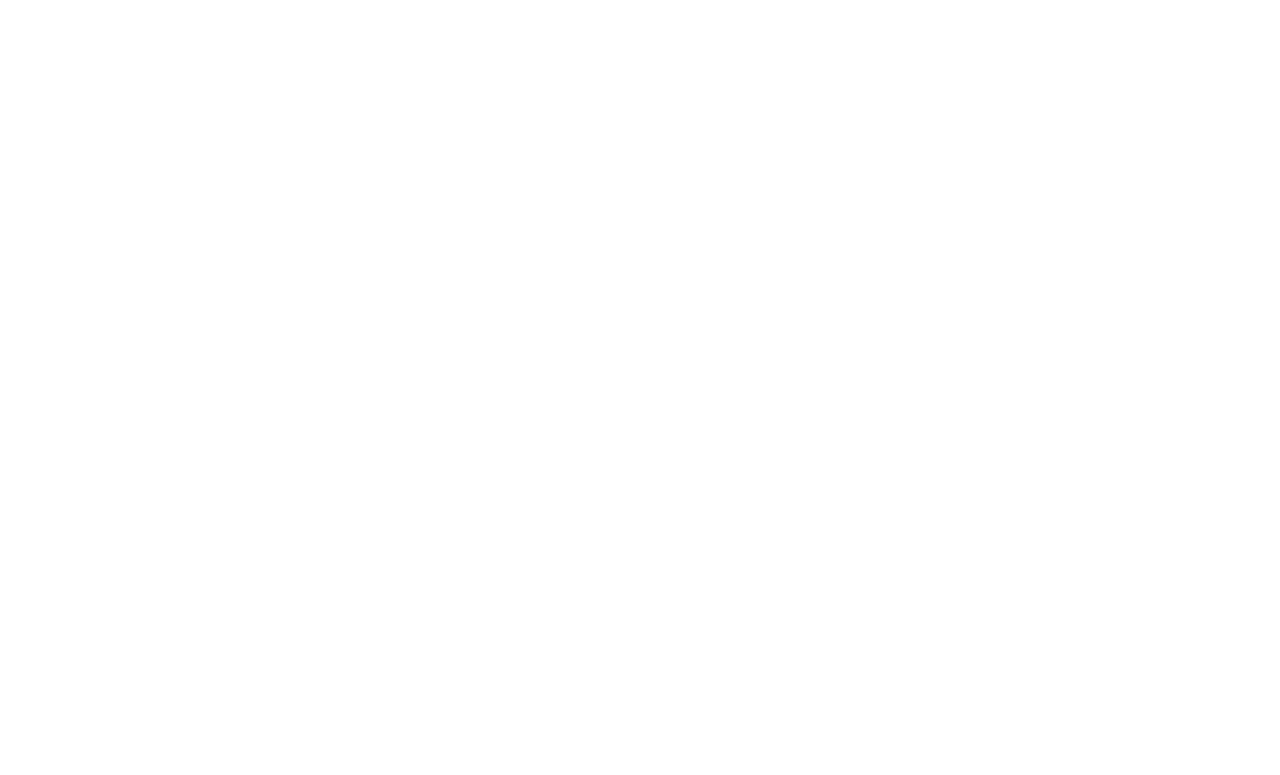
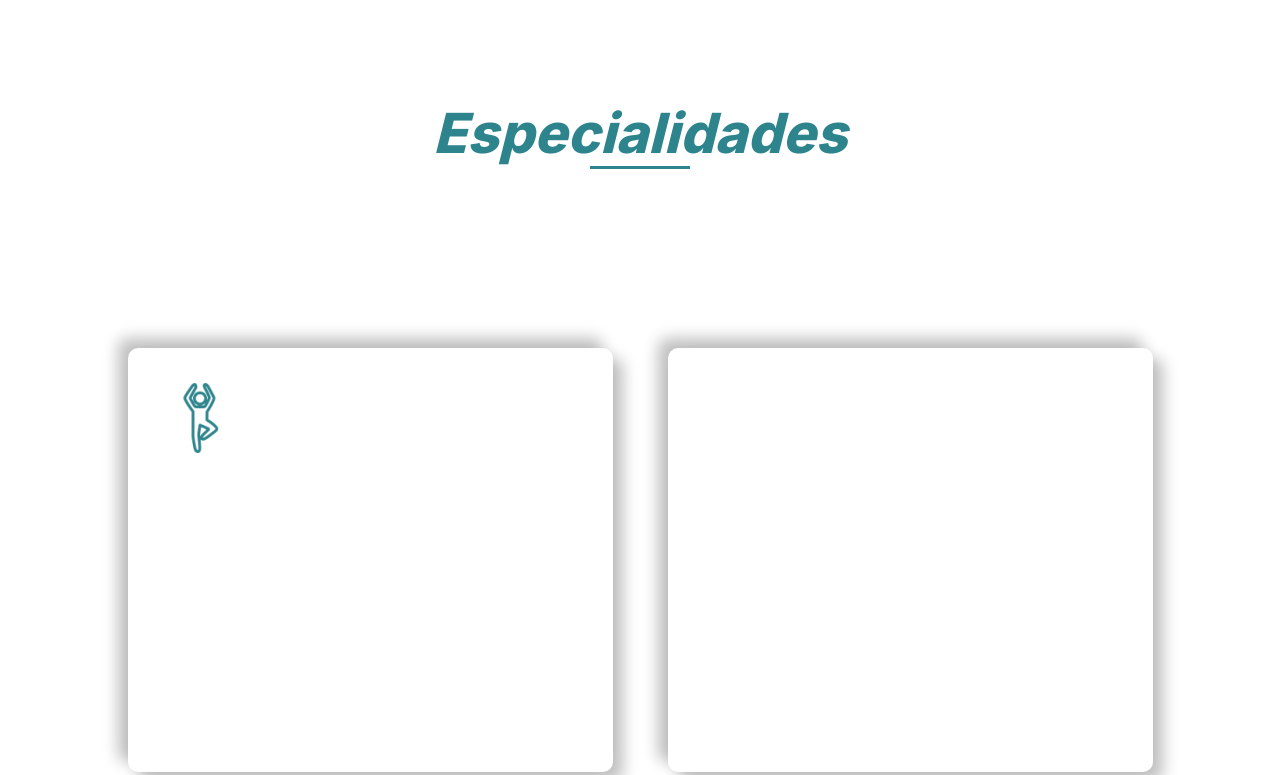
Before and after one commit to Danilim04/FisioCin, a React (Vite) app: page / in a window 1280 px wide. Shown: the part 2022-2797 px from the top of the page. Before the commit the page ends 1860 px from the top, so only its background shows below. Built offline with nearby package versions, Linux system fonts and the light colour scheme.

Commit message:
specialties-v1 - fix - home/ourteam

```diff
--- a/src/components/Home/style/Home.css
+++ b/src/components/Home/style/Home.css
@@ -1,6 +1,6 @@
 section.hero {
-    margin: 15px 0;
-    height: 100vh;
+    margin: 15px 0 0 0;
+    height: 110vh;
     width: 100vw;
     background-image: url(../../../assets/image/home.png);
     background-repeat: no-repeat;
--- a/src/components/Ourteam/index.jsx
+++ b/src/components/Ourteam/index.jsx
@@ -1,4 +1,4 @@
-import './style/Ourteam.css'
+import './Style/Ourteam.css'
 import { FaAngleRight } from 'react-icons/fa'
 import { FaAngleLeft } from 'react-icons/fa'
 import dani from '../../assets/image/Dani.png'
--- a/src/components/Ourteam/style/Ourteam.css
+++ b/src/components/Ourteam/style/Ourteam.css
@@ -22,7 +22,7 @@
 /* Carrossel Nossa equipe */
 section.faixa {
     margin: 50px 0 0 0;
-    height: 100vh;
+    height: 110vh;
     width: 100vw;
     display: flex;
     align-items: center;
--- /dev/null
+++ b/src/components/Specialties/Style/specialties.css
@@ -0,0 +1,58 @@
+.specialtiesTitle {
+    margin: 100px 0 0 0;
+    height: 10vh;
+    width: 100%;
+    display: flex;
+    align-items: center;
+    justify-content: center;
+}
+
+.containerTitle {
+    color: #2D848D;
+    text-align: center;
+    font-family: Inter;
+    font-size: clamp(2.8rem, 1.3813rem + 1.7986vw, 4.8rem);
+    font-style: italic;
+    margin: 0 0 8px 0;
+}
+
+.containerCards {
+    display: grid;
+    grid-template-columns: repeat(2, 0.5fr);
+    grid-template-rows: repeat(2, 0.5fr);
+    justify-items: center;
+    align-items: center;
+    height: 110vh;
+    width: 100%;
+    max-width: 1080px;
+    margin: 150px auto;
+}
+
+.containerCard1,
+.containerCard2,
+.containerCard3,
+.containerCard4 {
+    border-radius: 10px;
+    background: #FFF;
+    box-shadow: -10px -10px 15px 0px rgba(0, 0, 0, 0.25), 10px 10px 15px 0px rgba(0, 0, 0, 0.25);
+    width: 485px;
+    height: 424px;
+    margin: 20px 0;
+    display: grid;
+    grid-template-columns: 0.6fr 1.4fr;
+    grid-template-rows: 0.8fr 1.6fr;
+    grid-auto-columns: 1fr;
+    gap: 0px 0px;
+    grid-auto-flow: row;
+    grid-template-areas:
+    "Imagem- Titulo"
+    ". Texto";
+}
+.containerImgYoga {
+    grid-area: Imagem-;
+    margin: auto;
+}
+.containerImgYoga img {
+    height: 70px;
+    width: 70px;
+}
--- /dev/null
+++ b/src/components/Specialties/index.jsx
@@ -0,0 +1,29 @@
+import React from 'react'
+import './Style/specialties.css'
+import yoga from '../../assets/image/Yoga.png'
+const Specialties = () => {
+  return (
+    <>
+      <section className='specialtiesTitle'>
+        <div className="containerTitle">
+          <h1>Especialidades</h1>
+          <div className="linha"></div>
+        </div>
+      </section>
+      <section className="cards" >
+          <div className="containerCards">
+            <div className="containerCard1">
+              <div className="containerImgYoga">
+                <img src={yoga} alt="" />
+              </div>
+            </div>
+            <div className="containerCard2"></div>
+            <div className="containerCard3"></div>
+            <div className="containerCard4"></div>
+          </div>
+      </section>
+    </>
+  )
+}
+
+export default Specialties
--- a/src/pages/HomePage.jsx
+++ b/src/pages/HomePage.jsx
@@ -2,12 +2,14 @@
 import Header from '../components/Header/index'
 import Home from '../components/Home/index'
 import Ourteam from '../components/Ourteam/index'
+import Specialties from '../components/Specialties/index'
 const HomePage = () => {
   return (
     <>
-    <Header/>
-    <Home/>
-    <Ourteam/>
+      <Header />
+      <Home />
+      <Ourteam />
+      <Specialties/>
     </>
   )
 }
```
Also changed, not shown: src/assets/image/Yoga.png (added), src/assets/image/homeMobile.png.
